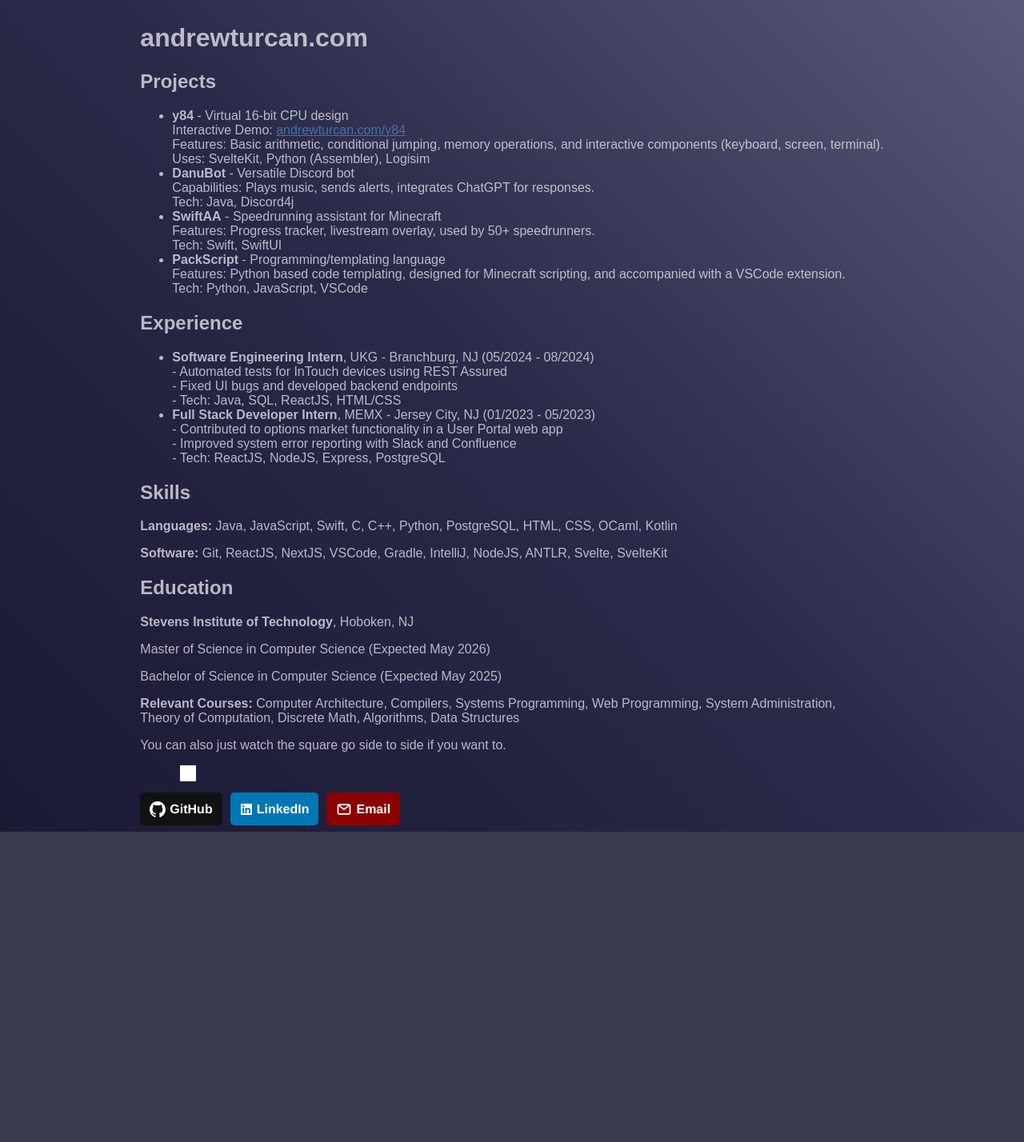
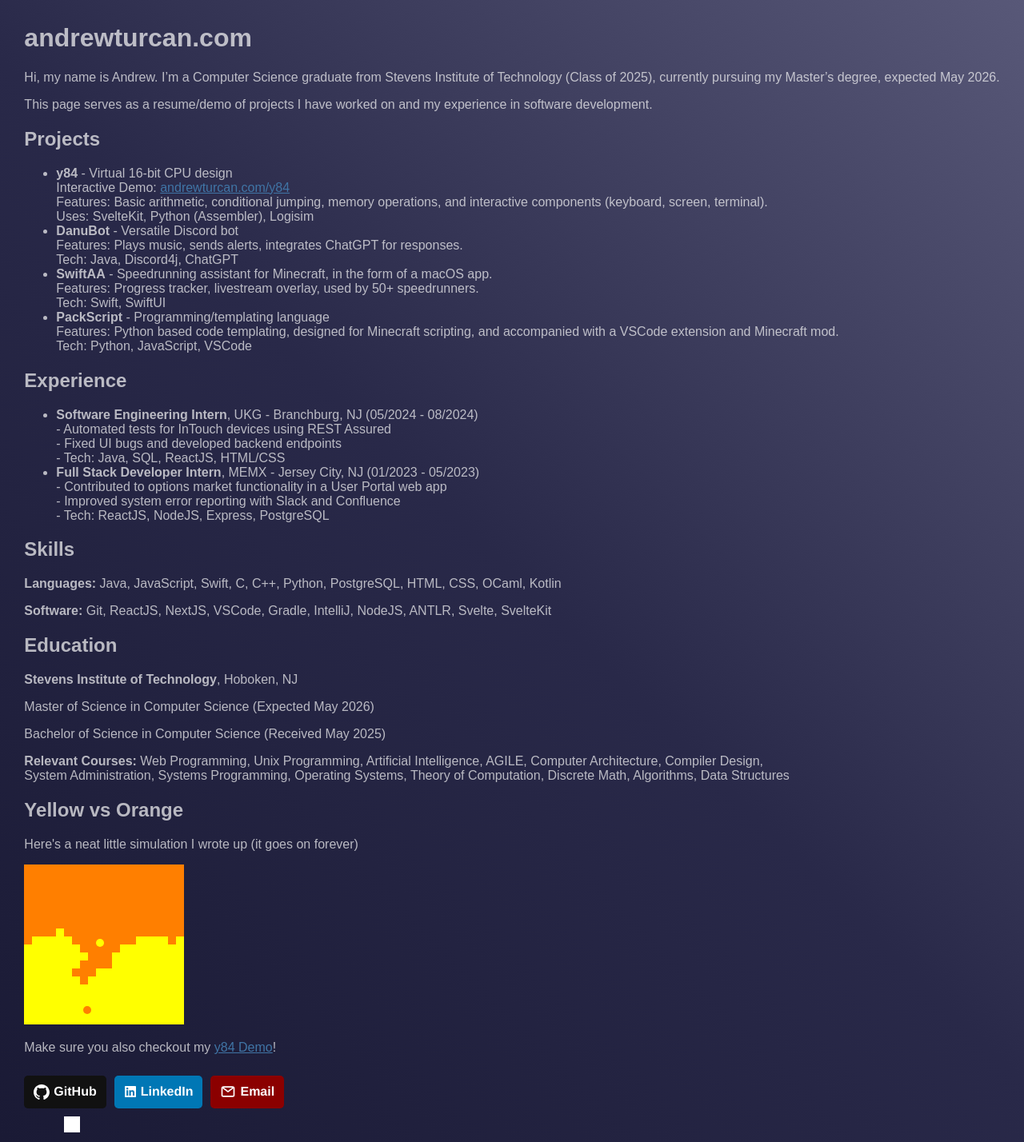
Before and after one commit to Slackow/y84-demo, a SvelteKit app: page / in a window 1280 px wide. Shown: the whole page at 80% size. Before the commit the page ends 1040 px from the top, so only its background shows below. Built offline with nearby package versions, Linux system fonts and the light colour scheme.

Commit message:
Add Yellow vs Orange add blurb back add links to y84 demo page

```diff
--- a/src/app.html
+++ b/src/app.html
@@ -3,7 +3,7 @@
 	<head>
 		<meta charset="utf-8" />
 		<link rel="icon" href="%sveltekit.assets%/favicon.png" />
-		<meta name="viewport" content="width=500px" />
+		<meta name="viewport" content="width=500" />
 		%sveltekit.head%
 	</head>
 	<body data-sveltekit-preload-data="hover">
--- /dev/null
+++ b/src/lib/components/misc/YellowVsOrange.svelte
@@ -0,0 +1,98 @@
+<script lang="ts">
+
+	let {width = 200, height = 200} = $props();
+	let canvas: HTMLCanvasElement = $state()!;
+	const colors = {false: "rgb(255 127 0)", true: "rgb(255 255 0)"};
+	const size = 20;
+	const len = Math.min(width, height) / size;
+	let moveRate = $state(10);
+	let board: boolean[][] = $state(Array(size).fill(undefined).map((_, i) => Array(size).fill(i >= size / 2)));
+	let yin = $state({pos: [len, len], v: [1,1], r: len*0.5, value: true });
+	let yang = $state({pos: [width - len, height - len], v: [-1,-1], r: len*0.5, value: false });
+	$effect(() => {
+		let ctx = canvas.getContext("2d")!;
+		ctx.clearRect(0, 0, width, height);
+		for (let r = 0; r < size; r++) {
+			for (let c = 0; c < size; c++) {
+				ctx.fillStyle = ctx.strokeStyle = colors[`${board[r][c]}`];
+				ctx.fillRect(c * width / size, r * height / size, width / size, height / size);
+				// ctx.strokeRect(c * width / size, r * height / size, width / size, height / size);
+			}
+		}
+		for (let ball of [yin, yang]) {
+			ctx.fillStyle = ctx.strokeStyle = colors[`${ball.value}`];
+			ctx.beginPath();
+			ctx.arc(ball.pos[0], ball.pos[1], ball.r, 0, 2*Math.PI);
+			ctx.fill();
+		}
+	});
+
+
+	let moveRule = $state(30);
+	let last8: number[] = [];
+	const changeBlock = (row: number, col: number) => {
+		let hash = row * size + col;
+		if (!last8.includes(hash)) {
+			last8.push(row * size + col);
+			if (last8.length > 8) {
+				moveRule = 30;
+				last8.shift();
+			}
+		}
+		if(moveRule-- < 0) {
+			moveRule = 30;
+			board = Array(size).fill(undefined).map((_, i) => Array(size).fill(i >= size / 2));
+			yin = {pos: [len, len], v: [1,1], r: len*0.5, value: true };
+			yang = {pos: [width - len, height - len], v: [-1,-1], r: len*0.5, value: false };
+		}
+	};
+
+	const move = () => {
+		for (let ball of [yin, yang]) {
+			let oldpos = ball.pos.slice();
+			ball.pos[0] += ball.v[0];
+			ball.pos[1] += ball.v[1];
+			let yEdge = ball.pos[1] + ball.v[1] * ball.r;
+			let row = Math.floor(yEdge / (height/size));
+			if (yEdge <= 0 || yEdge >= height) {
+				ball.pos[1] = oldpos[1];
+				ball.v[1] *= -1;
+			} else if (board[row][Math.floor(oldpos[0] / (width/size))] === ball.value) {
+				ball.pos[1] = oldpos[1];
+				ball.v[1] *= -1;
+				board[row][Math.floor(oldpos[0] / (width/size))] = !ball.value;
+				changeBlock(row, Math.floor(oldpos[0] / (width/size)));
+			}
+			let xEdge = ball.pos[0] + ball.v[0] * ball.r;
+			let col = Math.floor(xEdge / (width/size));
+			if (xEdge < 0 || xEdge > width) {
+				ball.pos[0] = oldpos[0];
+				ball.v[0] *= -1;
+			} else if (board[Math.floor(oldpos[1] / (height/size))][col] === ball.value) {
+				ball.pos[0] = oldpos[0];
+				ball.v[0] *= -1;
+				board[Math.floor(oldpos[1] / (height/size))][col] = !ball.value;
+				changeBlock(row, Math.floor(oldpos[0] / (width/size)));
+			}
+		}
+	};
+
+	$effect(() => {
+		let id = setInterval(() => {
+			for (let i = 0; i < moveRate; i++) {
+				move();
+			}
+		}, 17);
+		return () => clearInterval(id);
+	});
+
+	const onmouseenter = () => {
+		moveRate = 5;
+	};
+	const onmouseleave = () => {
+		moveRate = 10;
+	}
+</script>
+
+<canvas bind:this={canvas} {width} {height} {onmouseenter} {onmouseleave}>
+</canvas>
--- a/src/routes/+page.svelte
+++ b/src/routes/+page.svelte
@@ -1,25 +1,6 @@
 <script>
-	import { onMount } from 'svelte';
-	import Github from './github.svelte';
-	import Linkedin from './linkedin.svelte';
-	import Email from './email.svelte';
-
-	let gh = $state();
-	let canvas = $state();
-	let x = 0;
-	let speed = 5;
-	onMount(() => {
-		setTimeout(() => gh.href = 'https://github.com/Sl' + 'ac' + 'kow', 500);
-		let id = setInterval(() => {
-			let ctx = canvas.getContext('2d');
-			ctx.clearRect(0, 0, 320, 20);
-			ctx.fillStyle = 'rgb(255 255 255)';
-			speed = x >= 300 ? -5 : x <= 0 ? 5 : speed;
-			x += speed;
-			ctx.fillRect(x, 0, 20, 20);
-		}, 20);
-		return () => clearInterval(id);
-	});
+	import YellowVsOrange from '$lib/components/misc/YellowVsOrange.svelte';
+	import Links from './links.svelte';
 </script>
 
 
@@ -30,6 +11,8 @@
 <!--	<p style="border-radius: 38px;padding: 30px;background: #dedeff;color: black">Hi, my name is Andrew. I’m a Computer Science graduate from Stevens Institute of Technology (Class of 2025), currently pursuing my Master’s degree, expected May 2026.</p>-->
 <!--</div>-->
 
+<p>Hi, my name is Andrew. I’m a Computer Science graduate from Stevens Institute of Technology (Class of 2025), currently pursuing my Master’s degree, expected May 2026.</p>
+<p>This page serves as a resume/demo of projects I have worked on and my experience in software development.</p>
 <h2>Projects</h2>
 
 <ul>
@@ -40,16 +23,16 @@
 		<br>Uses: SvelteKit, Python (Assembler), Logisim
 	</li>
 	<li><strong>DanuBot</strong> - Versatile Discord bot
-		<br>Capabilities: Plays music, sends alerts, integrates ChatGPT for responses.
-		<br>Tech: Java, Discord4j
+		<br>Features: Plays music, sends alerts, integrates ChatGPT for responses.
+		<br>Tech: Java, Discord4j, ChatGPT
 	</li>
-	<li><strong>SwiftAA</strong> - Speedrunning assistant for Minecraft
+	<li><strong>SwiftAA</strong> - Speedrunning assistant for Minecraft, in the form of a macOS app.
 		<br>Features: Progress tracker, livestream overlay, used by 50+ speedrunners.
 		<br>Tech: Swift, SwiftUI
 	</li>
 	<li><strong>PackScript</strong> - Programming/templating language
 		<br>Features: Python based code templating, designed for Minecraft scripting, and accompanied with a VSCode
-		extension.
+		extension and Minecraft mod.
 		<br>Tech: Python, JavaScript, VSCode
 	</li>
 </ul>
@@ -72,24 +55,21 @@
 <h2>Skills</h2>
 
 <p><strong>Languages:</strong> Java, JavaScript, Swift, C, C++, Python, PostgreSQL, HTML, CSS, OCaml, Kotlin</p>
-<p><strong>Software:</strong> Git, ReactJS, NextJS, VSCode, Gradle, IntelliJ, NodeJS, ANTLR, Svelte, SvelteKit
-</p>
+<p><strong>Software:</strong> Git, ReactJS, NextJS, VSCode, Gradle, IntelliJ, NodeJS, ANTLR, Svelte, SvelteKit</p>
 
 <h2>Education</h2>
 
 <p><strong>Stevens Institute of Technology</strong>, Hoboken, NJ</p>
 <p>Master of Science in Computer Science (Expected May 2026)</p>
-<p>Bachelor of Science in Computer Science (Expected May 2025)</p>
-<p><strong>Relevant Courses:</strong> Computer Architecture, Compilers, Systems Programming, Web Programming, System
-	Administration,<br> Theory of Computation, Discrete Math, Algorithms, Data Structures</p>
-
-<p>You can also just watch the square go side to side if you want to.</p>
-<canvas bind:this={canvas} width="320" height="20"></canvas>
-
-<div style="display: flex; gap: 10px">
-	<Github link="https://www.github.com/Slackow" />
-	<Linkedin link="https://www.linkedin.com/in/andrew-turcan/" />
-	<Email link="mailto:aturcan@stevens.edu" />
-</div>
+<p>Bachelor of Science in Computer Science (Received May 2025)</p>
+<p><strong>Relevant Courses:</strong> Web Programming, Unix Programming, Artificial Intelligence, AGILE, Computer Architecture,
+	Compiler Design,<br>System Administration, Systems Programming, Operating Systems, Theory of Computation,
+	Discrete Math, Algorithms, Data Structures</p>
+<h2>Yellow vs Orange</h2>
+<p>Here's a neat little simulation I wrote up (it goes on forever)</p>
+<YellowVsOrange />
+<br>
+<p>Make sure you also checkout my <a href="/y84" target="_blank">y84 Demo</a>!</p>
+<Links />
 
 <svelte:head><title>andrewturcan.com</title></svelte:head>
--- /dev/null
+++ b/src/routes/links.svelte
@@ -0,0 +1,29 @@
+<script>
+	import Linkedin from './linkedin.svelte';
+	import Github from './github.svelte';
+	import Email from './email.svelte';
+	import { onMount } from 'svelte';
+
+	let canvas = $state();
+	let x = 0;
+	let speed = 5;
+	onMount(() => {
+		let id = setInterval(() => {
+			let ctx = canvas.getContext('2d');
+			ctx.clearRect(0, 0, 320, 20);
+			ctx.fillStyle = 'rgb(255 255 255)';
+			speed = x >= 300 ? -5 : x <= 0 ? 5 : speed;
+			x += speed;
+			ctx.fillRect(x, 0, 20, 20);
+		}, 20);
+		return () => clearInterval(id);
+	});
+</script>
+<footer >
+<div style="display: flex; gap: 10px; padding-bottom: 10px">
+	<Github link="https://www.github.com/Slackow" />
+	<Linkedin link="https://www.linkedin.com/in/andrew-turcan/" />
+	<Email link="mailto:aturcan@stevens.edu" />
+</div>
+<canvas bind:this={canvas} width="320" height="20"></canvas>
+</footer>
--- a/src/routes/y84/+page.svelte
+++ b/src/routes/y84/+page.svelte
@@ -15,6 +15,7 @@
 	import Y84Faq from './Y84Faq.svelte';
 	import { downloadData } from '$lib';
 	import Modal from '$lib/components/Modal.svelte';
+	import Links from '../links.svelte';
 
 	let { data } = $props();
 
@@ -207,6 +208,9 @@
 		</div>
 		<Y84Faq />
 		<Y84Documentation />
+		<div style="padding: 10px;width: 80%; margin-left: 10%;">
+			<Links />
+		</div>
 	</VBox>
 </div>
 
```
